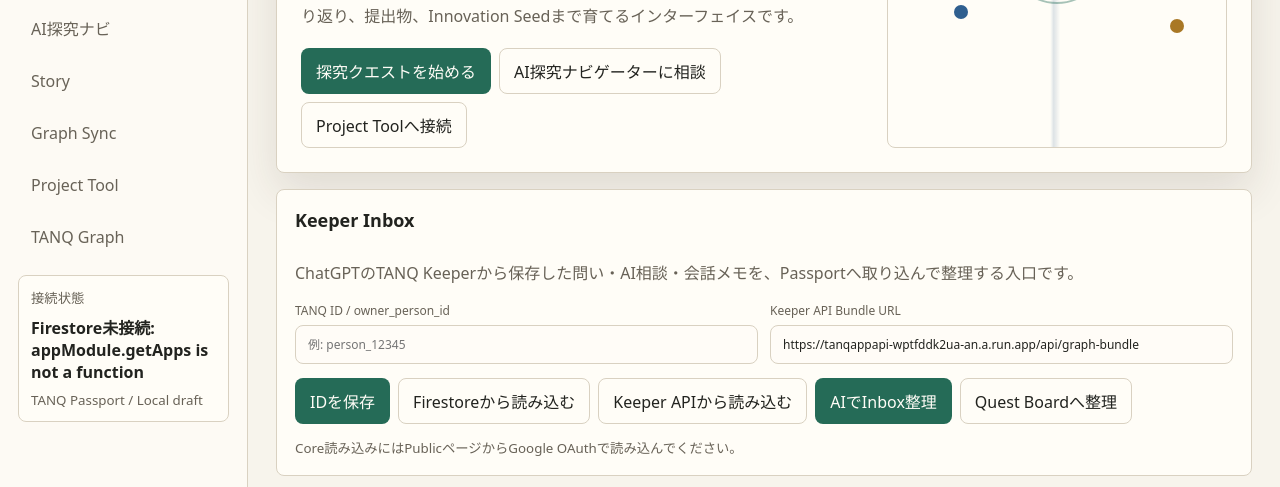
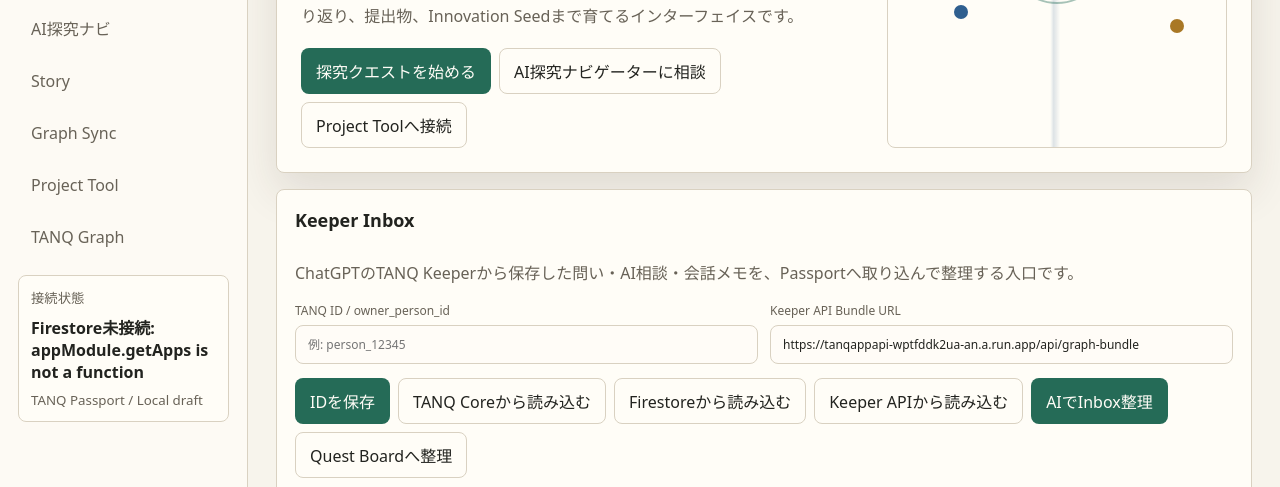
Before and after one commit to ikeda1028/tanq-graph-public, a website: page passport-tool/index.html in a window 1280 px wide. Both pictures are taken after a click on the button "Keeper Inbox". Shown: the part 293-780 px from the top of the page. Drawn offline with Linux system fonts and the light colour scheme.

Commit message:
Add Core import to Passport inbox

```diff
--- a/passport-tool/index.html
+++ b/passport-tool/index.html
@@ -192,6 +192,7 @@
             </div>
             <div class="actions">
               <button class="primary" id="inbox-save-tanq-id" type="button">IDを保存</button>
+              <button class="secondary" id="inbox-import-core-inquiries" type="button">TANQ Coreから読み込む</button>
               <button class="secondary" id="inbox-import-firestore" type="button">Firestoreから読み込む</button>
               <button class="secondary" id="inbox-import-api" type="button">Keeper APIから読み込む</button>
               <button class="primary" id="organize-keeper-inbox" type="button">AIでInbox整理</button>
@@ -715,7 +716,7 @@
     }
 
     function keeperInboxRows() {
-      const keeperQuests = state.quests.filter((quest) => quest.source_tool === "TANQ Keeper" || quest.owner_person_id || quest.tanq_user_id);
+      const keeperQuests = state.quests.filter((quest) => quest.source_tool === "TANQ Keeper" || quest.source_tool === "TANQ Core" || quest.owner_person_id || quest.tanq_user_id);
       const keeperLogs = state.coachLogs.filter((log) => log.source_tool === "TANQ Keeper" || log.owner_person_id || log.tanq_user_id);
       return [
         ...keeperQuests.map((quest) => ({
@@ -1163,6 +1164,7 @@
     $("#save-tanq-id").addEventListener("click", () => saveTanqId("sync"));
     $("#inbox-save-tanq-id").addEventListener("click", () => saveTanqId("inbox"));
     $("#import-core-inquiries").addEventListener("click", importCoreInquiries);
+    $("#inbox-import-core-inquiries").addEventListener("click", importCoreInquiries);
     $("#import-keeper-firestore").addEventListener("click", () => importKeeperFromFirestore("sync"));
     $("#inbox-import-firestore").addEventListener("click", () => importKeeperFromFirestore("inbox"));
     $("#import-keeper-api").addEventListener("click", () => importKeeperFromApi("sync"));
```
